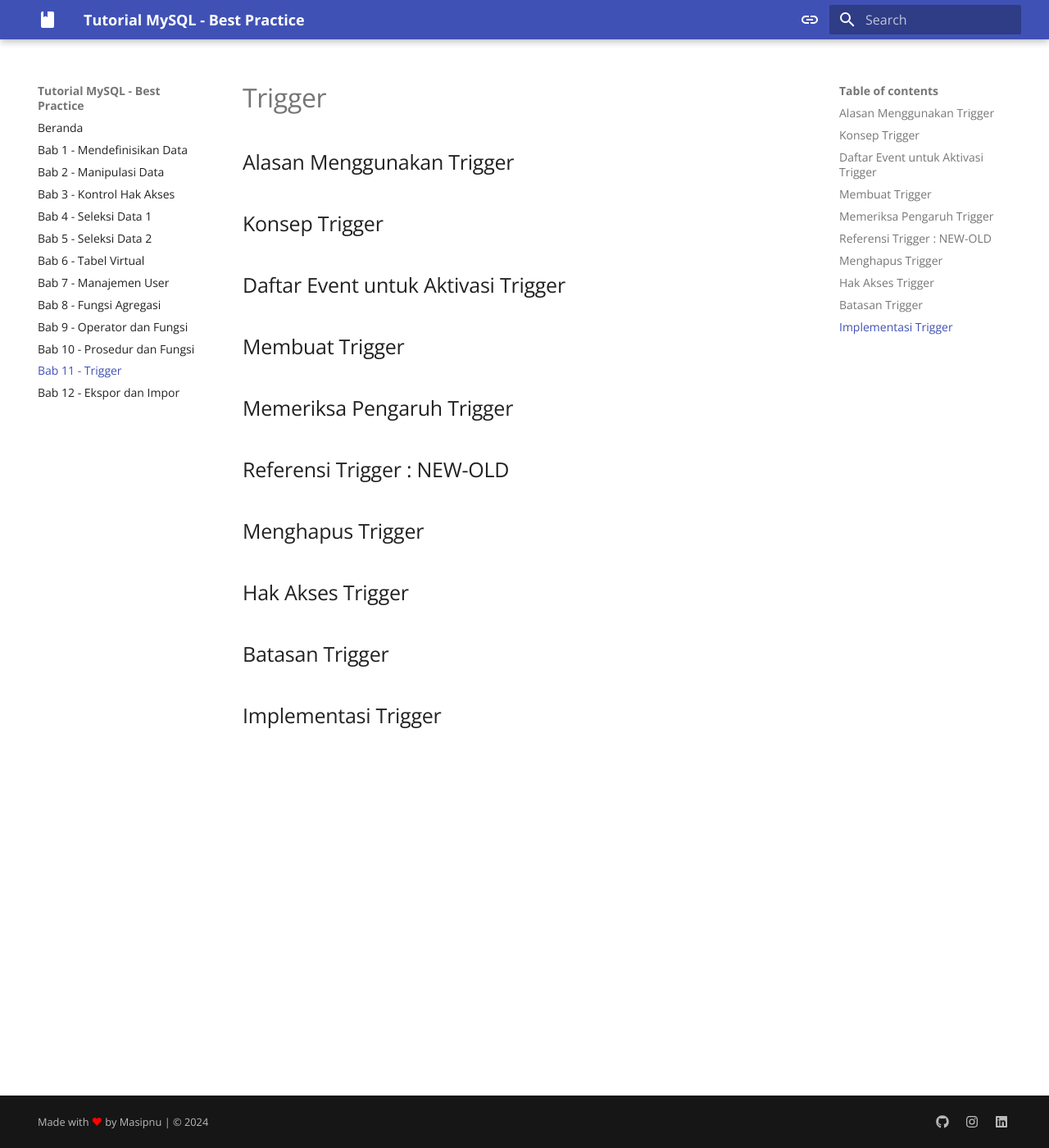
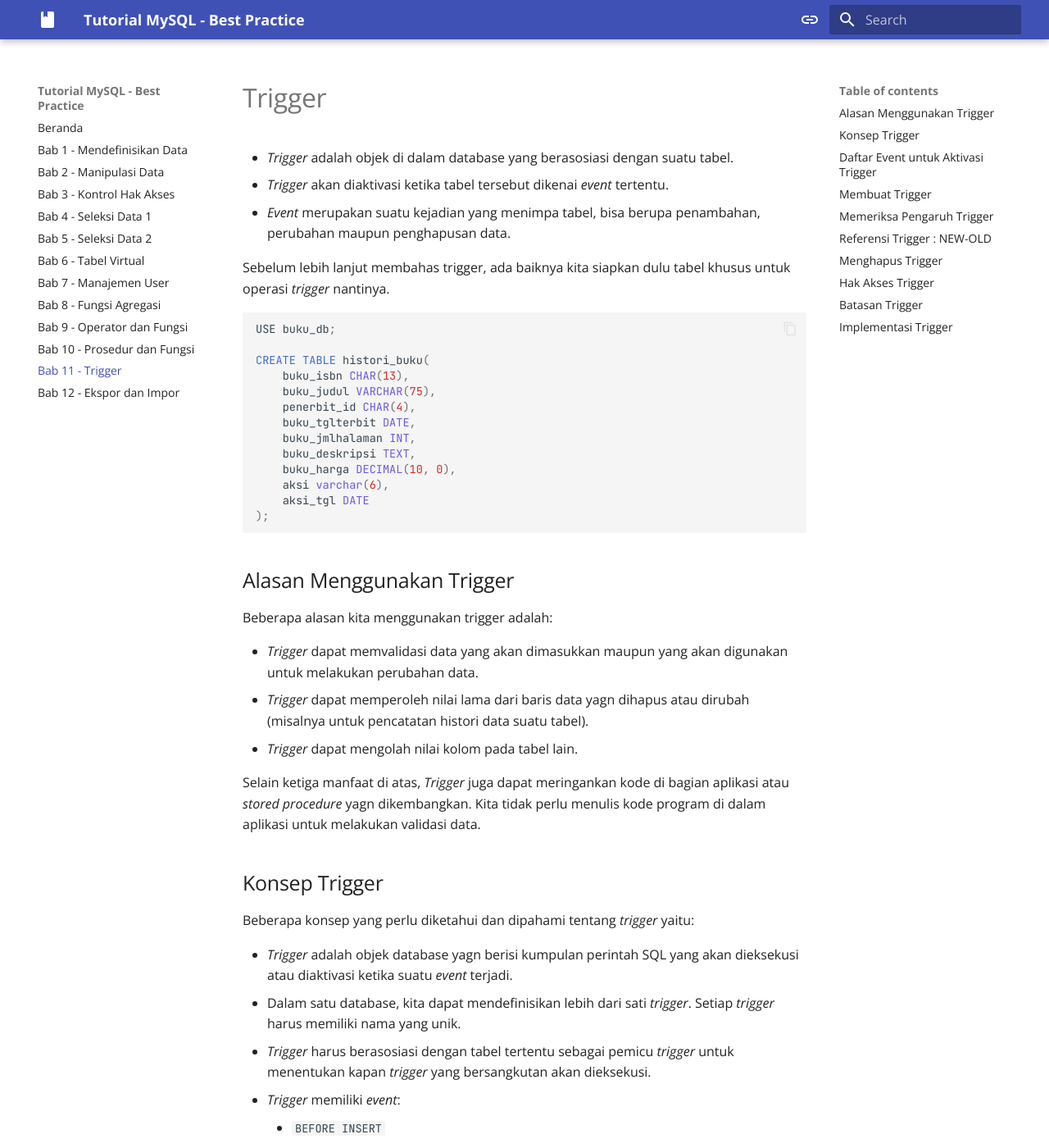
Before and after one commit to masipnu/tutorial-mysql, an MkDocs documentation site: the page built from docs/bab11.md, in a window 1280 px wide and 1400 px high. Shown: the whole window at 82% size. Built offline with MkDocs 1.6.1 and Material for MkDocs 9.7.7, drawn with Linux system fonts in a browser that asks for light colours; some of the changed text lies outside the part shown.

Commit message:
update materi konsep trigger

````diff
--- a/docs/bab11.md
+++ b/docs/bab11.md
@@ -1,10 +1,64 @@
 # Trigger
+
+- *Trigger* adalah objek di dalam database yang berasosiasi dengan suatu tabel.
+- *Trigger* akan diaktivasi ketika tabel tersebut dikenai *event* tertentu.
+- *Event* merupakan suatu kejadian yang menimpa tabel, bisa berupa penambahan, perubahan maupun penghapusan data.
+
+Sebelum lebih lanjut membahas trigger, ada baiknya kita siapkan dulu tabel khusus untuk operasi *trigger* nantinya.
+
+```sql
+USE buku_db;
+
+CREATE TABLE histori_buku(
+    buku_isbn CHAR(13),
+    buku_judul VARCHAR(75),
+    penerbit_id CHAR(4),
+    buku_tglterbit DATE,
+    buku_jmlhalaman INT,
+    buku_deskripsi TEXT,
+    buku_harga DECIMAL(10, 0),
+    aksi varchar(6),
+    aksi_tgl DATE
+);
+```
 
 ## Alasan Menggunakan Trigger
 
+Beberapa alasan kita menggunakan trigger adalah:
+
+- *Trigger* dapat memvalidasi data yang akan dimasukkan maupun yang akan digunakan untuk melakukan perubahan data.
+- *Trigger* dapat memperoleh nilai lama dari baris data yagn dihapus atau dirubah (misalnya untuk pencatatan histori data suatu tabel).
+- *Trigger* dapat mengolah nilai kolom pada tabel lain.
+
+Selain ketiga manfaat di atas, *Trigger* juga dapat meringankan kode di bagian aplikasi atau *stored procedure* yagn dikembangkan. Kita tidak perlu menulis kode program di dalam aplikasi untuk melakukan validasi data.
+
 ## Konsep Trigger
 
+Beberapa konsep yang perlu diketahui dan dipahami tentang *trigger* yaitu:
+
+- *Trigger* adalah objek database yagn berisi kumpulan perintah SQL yang akan dieksekusi atau diaktivasi ketika suatu *event* terjadi.
+- Dalam satu database, kita dapat mendefinisikan lebih dari sati *trigger*. Setiap *trigger* harus memiliki nama yang unik.
+- *Trigger* harus berasosiasi dengan tabel tertentu sebagai pemicu *trigger* untuk menentukan kapan *trigger* yang bersangkutan akan dieksekusi.
+- *Trigger* memiliki *event*:
+    - `BEFORE INSERT`
+    - `AFTER INSERT`
+    - `BEFORE UPDATE`
+    - `AFTER UPDATE`
+    - `BEFORE DELETE`
+    - `AFTER DELETE`
+- *Trigger* memiliki referensi `NEW` dan `OLD`.
+
 ## Daftar Event untuk Aktivasi Trigger
+
+| Event | Keterangan |
+|-|-|
+|`BEFORE INSERT`|*Trigger* diaktivasi sebelum data ditambahkan ke dalam suatu tabel.|
+|`AFTER INSERT`|*Trigger* diaktivasi setelah data ditambahkan ke dalam suatu tabel.|
+|`BEFORE UPDATE`|*Trigger* diaktivasi sebelum data dalam suatu tabel diubah.|
+|`AFTER UPDATE`|*Trigger* diaktivasi setelah data daalam suatu tabel diubah.|
+|`BEFORE DELETE`|*Trigger* diaktivasi sebelum data dihapus daru suatu tabel.|
+|`AFTER DELETE`|*Trigger* diaktivasi setelah data dihapus dari suatu tabel.|
+
 
 ## Membuat Trigger
 
````
Also changed, not shown: site/bab11/index.html, site/search/search_index.json.
